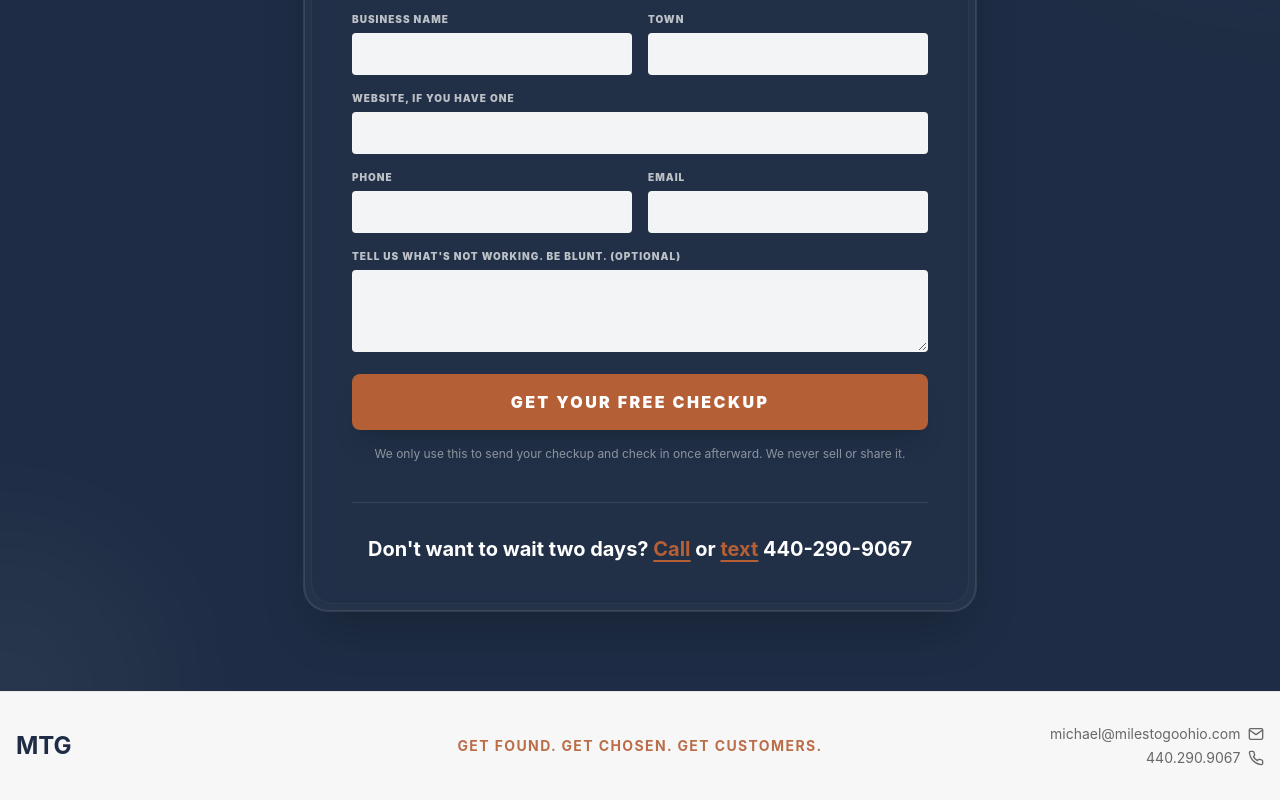
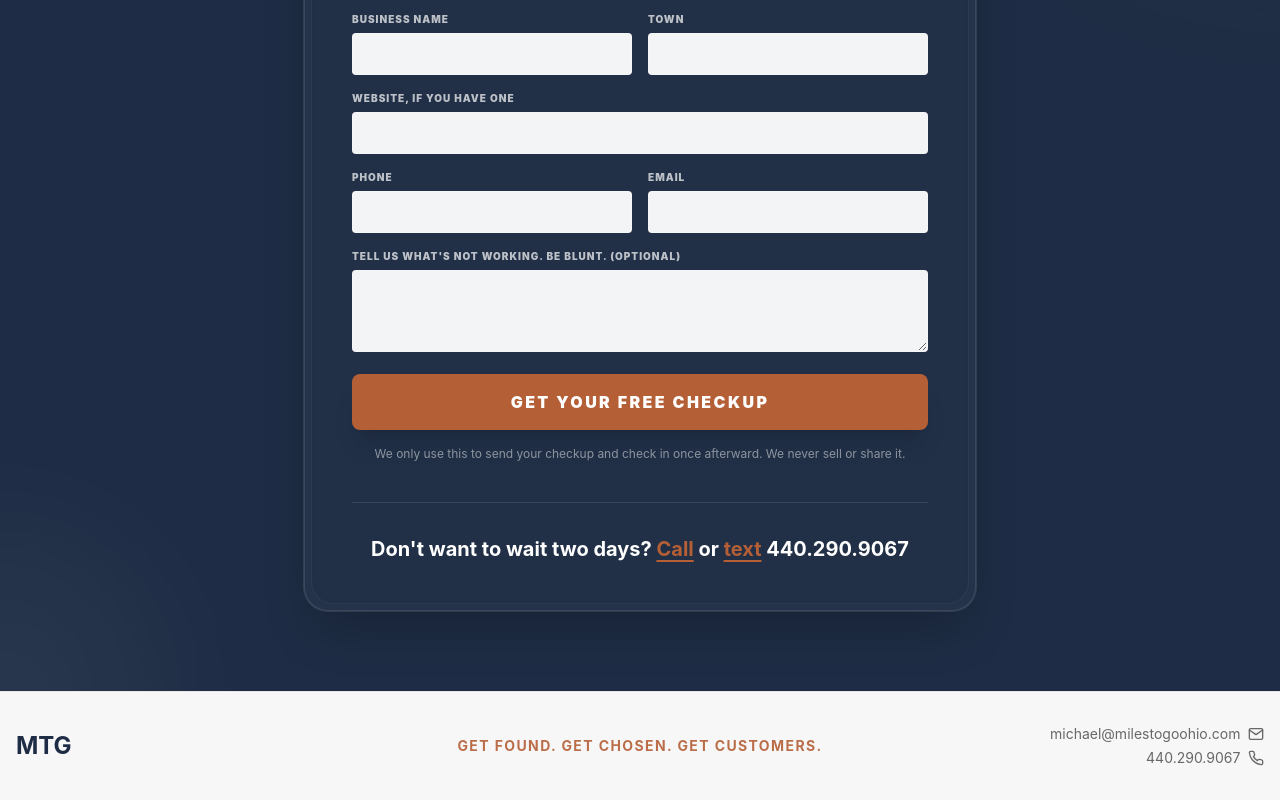
Before and after one commit to mtg-ohio/miles-to-go-site, a React (Vite) app: page / in a window 1280 px wide. Shown: the part 4214-5014 px from the top of the page. Built offline with nearby package versions, Linux system fonts and the light colour scheme.

Commit message:
Bell fixes: one spelling of Miles To Go, one phone format

```diff
--- a/index.html
+++ b/index.html
@@ -8,7 +8,7 @@
 
     <title>Miles To Go | Getting you found on Google</title>
     <meta name="description" content="We keep your Google listing and your website right, so people find you, like what they see, and pick up the phone. Start with a free checkup." />
-    <meta name="author" content="Miles to Go, LLC" />
+    <meta name="author" content="Miles To Go, LLC" />
     <link rel="canonical" href="https://milestogoohio.com/" />
 
     <meta name="robots" content="index, follow, max-image-preview:large, max-snippet:-1, max-video-preview:-1" />
@@ -19,7 +19,7 @@
     <meta property="og:description" content="We keep your Google listing and your website right, so people find you, like what they see, and pick up the phone. Start with a free checkup." />
     <meta property="og:url" content="https://milestogoohio.com/" />
     <meta property="og:image" content="https://milestogoohio.com/hero-graphic.svg" />
-    <meta property="og:site_name" content="Miles to Go" />
+    <meta property="og:site_name" content="Miles To Go" />
     <meta property="og:locale" content="en_US" />
 
     <meta name="twitter:card" content="summary_large_image" />
@@ -31,7 +31,7 @@
     {
       "@context": "https://schema.org",
       "@type": "ProfessionalService",
-      "name": "Miles to Go, LLC",
+      "name": "Miles To Go, LLC",
       "alternateName": "Miles To Go",
       "description": "We keep your Google listing and your website right, so people find you, like what they see, and pick up the phone. Start with a free checkup.",
       "url": "https://milestogoohio.com/",
--- a/src/components/ScaleSection.tsx
+++ b/src/components/ScaleSection.tsx
@@ -89,7 +89,7 @@ const ScaleSection: React.FC = () => {
                 Don&apos;t want to wait two days?{' '}
                 <a href="tel:4402909067" className="text-mtg-rust underline underline-offset-4">Call</a> or{' '}
                 <a href="sms:4402909067" className="text-mtg-rust underline underline-offset-4">text</a>{' '}
-                <a href="tel:4402909067" className="whitespace-nowrap hover:underline">440-290-9067</a>
+                <a href="tel:4402909067" className="whitespace-nowrap hover:underline">440.290.9067</a>
               </p>
             </div>
           </div>
```
